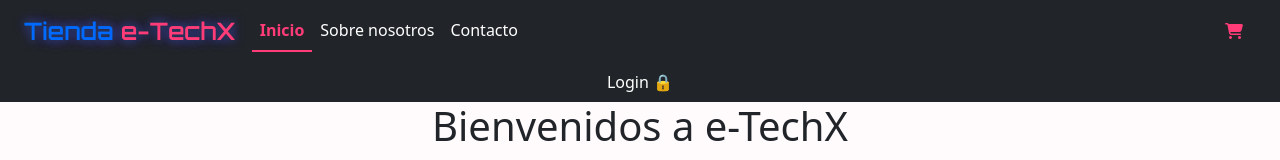
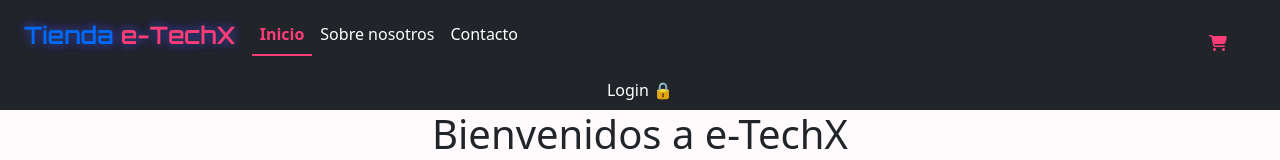
Before and after one commit to JoelEzequielV/tienda-tt, a React (Vite) app: page / in a window 1280 px wide. Shown: the top 160 px of the page. Built offline with nearby package versions, Linux system fonts and the light colour scheme; no server answers.

Commit message:
Update Header.jsx

```diff
--- a/src/components/estaticos/Header.jsx
+++ b/src/components/estaticos/Header.jsx
@@ -81,7 +81,7 @@ const Header = () => {
           </ul>
 
           <button
-            className="btn position-relative"
+            className="btn position-relative me-3 mt-3"
             onClick={() => setCartOpen(true)}
             data-bs-toggle="modal"
             data-bs-target="#cartModal"
```
